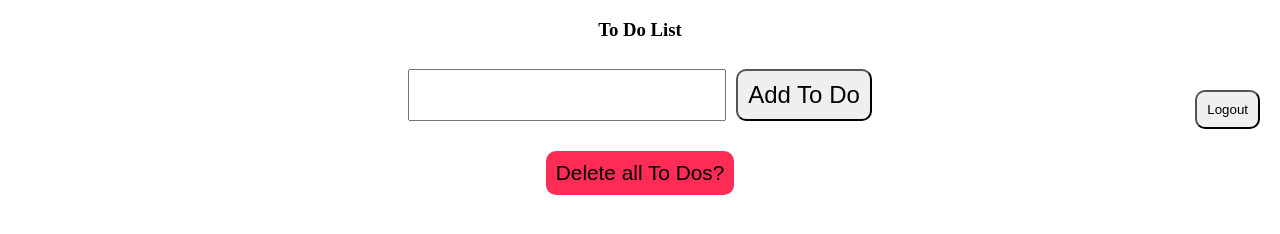
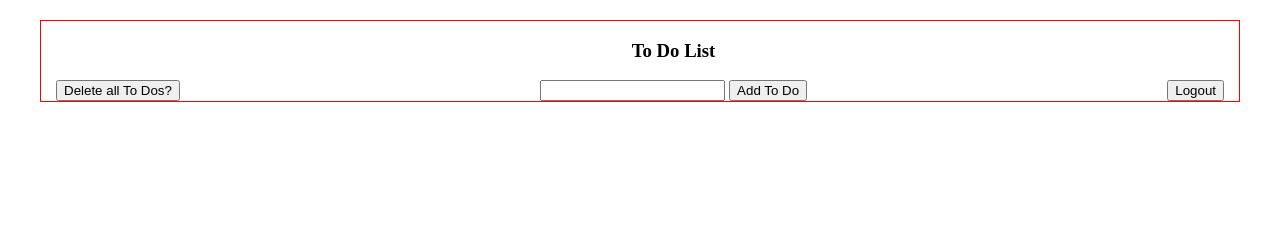
Before and after one commit to oliviaamiller/half-baked-todo, a plain HTML site: page todos/index.html in a window 1280 px wide. Drawn offline with nearby package versions, Linux system fonts and the light colour scheme; no server answers.

Commit message:
started css from scratch

```diff
--- a/styles/style.css
+++ b/styles/style.css
@@ -1,54 +1,52 @@
-main {
+* {
+    box-sizing: border-box;
+}
+
+html, body {
+    width: 100%;
+    height: 100%;
+    padding: 0;
+    margin: 0;
+}
+
+.todos-main {
     display: flex;
     flex-direction: column;
-    justify-content: center;
+    flex-wrap: wrap;
+    align-content: center;
+    border: red 1px solid;
+    margin: 20px 40px;
+
+}
+
+.top {
+    display: flex;
+    flex-direction: row;
+    align-items: flex-end;
+    width: 100%;
+    flex-wrap: wrap;
+    justify-content: space-between;
+
+}
+
+.top-left {
+    margin-left: 15px;
+}
+
+.top-center {
+    display: flex;
+    flex-direction: column;
     align-items: center;
 }
 
-#logout {
-    position: fixed;
-    right: 20px;
-    top: 90px;
-    cursor: pointer;
+.top-right {
+    margin-right: 15px;
 }
 
-.todos {
-    color: rgb(38, 38, 40);
+.bottom {
     display: flex;
     flex-direction: column;
-    justify-content: center;
     align-items: center;
-    width: 100%;
-}
-
-.todos p {
-    padding-left: 2em;
-}
-
-.todo-form {
-    margin: 10px;
-    display: flex;
-}
-
-.todo-form * {
-    font-size: 1.5rem;
-}
-
-.todos-main button {
-    border-radius: 10px;
-    padding: 10px;
-    cursor: pointer;
-}
-
-.todo-form button {
-    margin-left: 10px;
-}
-
-.todo {
-    background-color:rgb(117, 156, 255);
-    width: 80%;
-    font-size: 2rem;
-    margin: 10px;
 }
 
 .incomplete {
@@ -59,29 +57,3 @@ main {
     text-decoration: line-through;
     opacity: 30%;
 }
-
-.delete-button {
-    background-color: rgb(255, 44, 86);
-    border: none;
-    cursor: pointer;
-    margin: 20px;
-    font-size: 1.3rem;
-}
-
-.auth-main {
-    display: flex;
-    flex-direction: row;
-}
-
-.auth-container {
-    margin: 10px;
-}
-
-.auth-container form {
-    display: flex;
-    flex-direction: column;
-}
-
-.auth-container button {
-    margin: 10px;
-}
--- a/todos/index.html
+++ b/todos/index.html
@@ -15,16 +15,28 @@
 
 <body>
     <main class="todos-main">
+        <section class="top">
+            <div class="top-left">
+                <button class="delete-button">Delete all To Dos?</button>
+            </div>
+            <div class="top-center">
                 <h3>To Do List</h3>
-        <button id="logout">Logout</button>
                 <form class="todo-form">
                     <input name="todo" required />
                     <button>Add To Do</button>
                 </form>
-        <button class="delete-button">Delete all To Dos?</button>
+            </div>
+            <div class="top-right">
+                <button id="logout">Logout</button>
+            </div>
+
+
+
+        </section>
+        <section class="bottom">
             <div class="todos">
-
             </div>
+        </section>
     </main>
     <script type="module" src="./todos.js"></script>
 </body>
```
Lines whose indentation alone changed are shown as unchanged.
